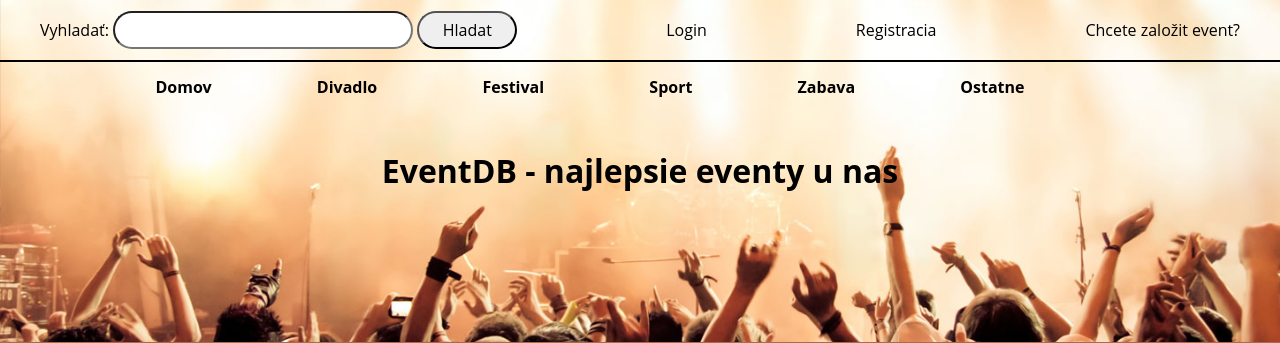
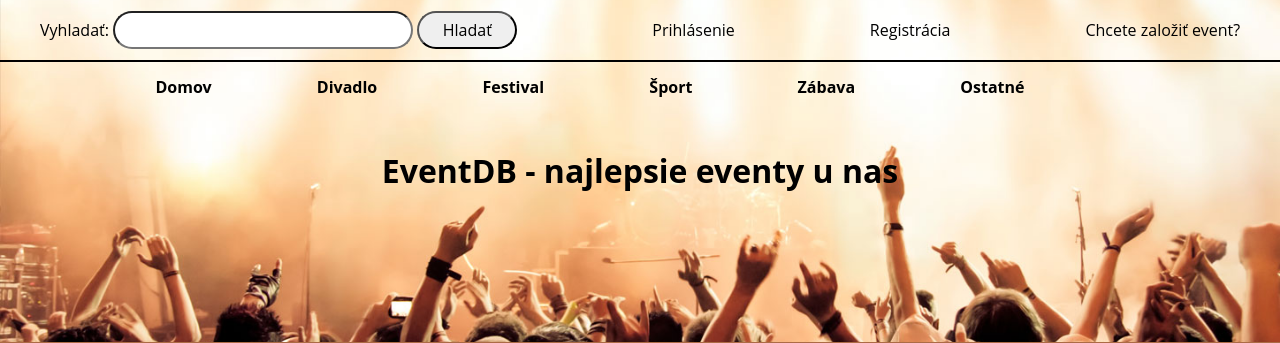
Before and after one commit to zorell11/Event_aggregation_service, a Django app: page /accounts/organizersignup/ in a window 1280 px wide. Shown: the top 343 px of the page. Run offline with Django 4.2, Linux system fonts and the light colour scheme; parts of the project's set-up code (start-up, migrations or seed data) failed here and were passed over.

Commit message:
updated category views and css

```diff
--- a/event_portal/urls.py
+++ b/event_portal/urls.py
@@ -50,7 +50,7 @@ urlpatterns = [
     path('event/create/', PersonCreateView.as_view(), name='event_create'),
     path('event/order1/', add_num_ticket, name='add_num_ticket'),
     path('event/new_date/<pk>/', AddEventCopyView.as_view(), name='add_event_copy'),
-    path('event/category/<name>/', event_category, name='event_category'),
+    path('event/category/<name>/', event_category1, name='event_category'),
     path('event/update/<pk>/', update_event, name='update_event'),
     path('event/update/date/<int:pk>/', update_event_date, name='update_event_date'),
     path('event/addcomment/', add_comment, name='add_comment'),
--- a/events/static/events/style.css
+++ b/events/static/events/style.css
@@ -270,6 +270,10 @@ navbar2 ul li a:hover {
   content: 'Select some files';
 }
 
+.cart input[type=submit] {
+    width: 450px;
+}
+
 
 /* comments */
 .comments {
--- a/events/templates/events/order_success.html
+++ b/events/templates/events/order_success.html
@@ -2,6 +2,6 @@
 
 {% block content %}
 
-<h1>Lisky uspesne zaplatene</h1>
+<h2>Platba prebehla úspešne. Lístky Vám budú zaslané na emailovú adresu {{request.user.email}}</h2>
 
 {% endblock %}
--- a/events/templates/events/shopping_cart.html
+++ b/events/templates/events/shopping_cart.html
@@ -99,12 +99,13 @@
             <input type="checkbox" name="" id="" required>
             <span>Používateľ súhlasí s OBCHODNÝMI PODMIENKAMI predajnej siete TicketDB. (* povinné)</span>
         </p>
-
+    <div class="cart">
     <form action="{% url 'order_success' %}" method="post">
         {% csrf_token %}
         <input type="hidden" name="" value="">
         <input type="submit" name="" value="Zaplatiť {{full_price}} € Objednávka s povinnosťou platby">
     </form>
+    </div>
     <div style="clear:both;"></div>
 
 {% else %}
--- a/templates/footer.html
+++ b/templates/footer.html
@@ -1,5 +1,5 @@
 <div>Zdrojovy kod najdete na
-    <a href="https://github.com/zorell11/Event_aggregation_service/tree/My_test" target="_blank">
+    <a href="https://github.com/zorell11/Event_aggregation_service/tree/zoltan" target="_blank">
         <svg xmlns="http://www.w3.org/2000/svg" width="16" height="16" fill="currentColor" class="bi bi-github" viewBox="0 0 16 16">
             <path d="M8 0C3.58 0 0 3.58 0 8c0 3.54 2.29 6.53 5.47 7.59.4.07.55-.17.55-.38 0-.19-.01-.82-.01-1.49-2.01.37-2.53-.49-2.69-.94-.09-.23-.48-.94-.82-1.13-.28-.15-.68-.52-.01-.53.63-.01 1.08.58 1.23.82.72 1.21 1.87.87 2.33.66.07-.52.28-.87.51-1.07-1.78-.2-3.64-.89-3.64-3.95 0-.87.31-1.59.82-2.15-.08-.2-.36-1.02.08-2.12 0 0 .67-.21 2.2.82.64-.18 1.32-.27 2-.27s1.36.09 2 .27c1.53-1.04 2.2-.82 2.2-.82.44 1.1.16 1.92.08 2.12.51.56.82 1.27.82 2.15 0 3.07-1.87 3.75-3.65 3.95.29.25.54.73.54 1.48 0 1.07-.01 1.93-.01 2.2 0 .21.15.46.55.38A8.01 8.01 0 0 0 16 8c0-4.42-3.58-8-8-8"/>
         </svg>
--- a/templates/nav.html
+++ b/templates/nav.html
@@ -3,7 +3,7 @@
         {% csrf_token %}
         <label> Vyhladať: </label>
         <input type="text" name="search" class="search">
-        <input type="submit" value="Hladat" accesskey="s" />
+        <input type="submit" value="Hladať" accesskey="s" />
     </form>
     {% if request.user.is_authenticated %}
         <ul class="links">
@@ -13,9 +13,9 @@
                 <li><a href="/admin" target="_blank" id="admin">Admin</a></li>
             {% endif %}
     {% else %}
-            <li><a href="{% url 'login' %}" id="login">Login </a></li>
-            <li><a href="{% url 'user_signup' %}" id="signup-user">Registracia</a></li>
-            <li><a href="{% url 'organizer_signup' %}" id="signup-organizer">Chcete založit event? </a></li>
+            <li><a href="{% url 'login' %}" id="login">Prihlásenie </a></li>
+            <li><a href="{% url 'user_signup' %}" id="signup-user">Registrácia</a></li>
+            <li><a href="{% url 'organizer_signup' %}" id="signup-organizer">Chcete založiť event? </a></li>
         </ul>
     {% endif %}
 </div>
@@ -25,12 +25,14 @@
         <li><a href="{% url 'index' %}">Domov</a></li>
         <li><a href="{% url 'event_category' 'Divadlo' %}">Divadlo</a></li>
         <li><a href="{% url 'event_category' 'Festival' %}">Festival</a></li>
-        <li><a href="{% url 'event_category' 'Sport' %}">Sport</a></li>
-        <li><a href="{% url 'event_category' 'Zabava' %}">Zabava</a></li>
-        <li><a href="{% url 'event_category' 'Ostatne' %}">Ostatne</a></li>
+        <li><a href="{% url 'event_category' 'Sport' %}">Šport</a></li>
+        <li><a href="{% url 'event_category' 'Zabava' %}">Zábava</a></li>
+        <li><a href="{% url 'event_category' 'Ostatne' %}">Ostatné</a></li>
+        {% if request.user.is_authenticated %}
+            <li><a href="{% url 'shopping_cart' %}">Nákupný košik</a></li>
+        {% endif %}
         {% if request.user.organizer or request.user.is_superuser %}
-        <li><a href="{% url 'event_create' %}">Pridat event</a></li>
-        <li><a href="{% url 'shopping_cart' %}">Nakupny kosik</a></li>
+            <li><a href="{% url 'event_create' %}">Pridať event</a></li>
         {% endif %}
     </ul>
 </div>
```
Also changed, not shown: events/views.py (+12 -0 lines).
